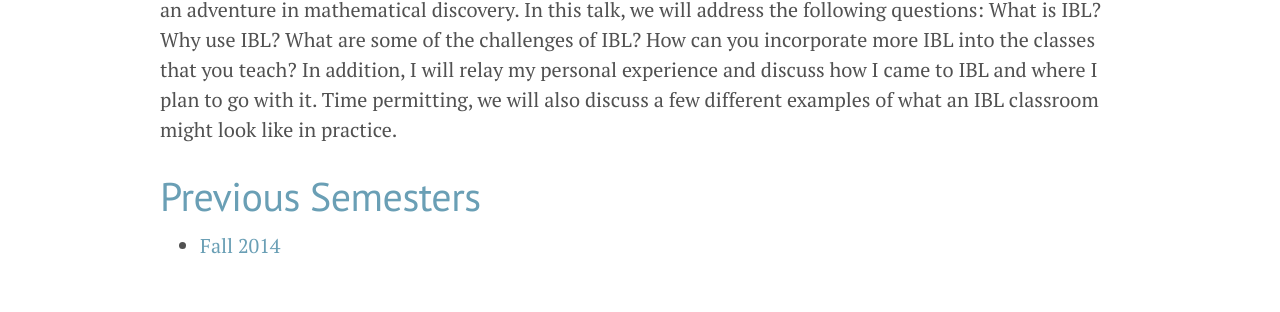
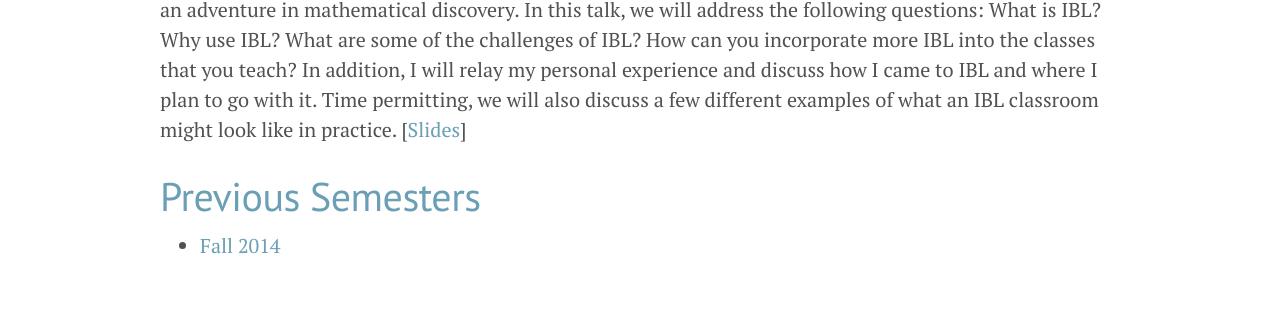
Before and after one commit to NAUMathStat/seminars, a Jekyll site: the page built from teachingSpring2015.md, in a window 1280 px wide. Shown: the part 657-969 px from the top of the page. Built offline with Jekyll 4.4.1, drawn with Linux system fonts in a browser that asks for light colours; Markdown is read by kramdown in place of the engine named in the settings; some of the changed text lies outside the part shown.

Commit message:
Update to Teaching Showcase

```diff
--- a/teachingSpring2015.md
+++ b/teachingSpring2015.md
@@ -13,7 +13,7 @@ Short description...
 
 **Speaker:** Dana Ernst
 
-**Abstract:** In many mathematics classrooms, "doing mathematics" means following the rules dictated by the teacher, and "knowing mathematics" means remembering and applying these rules. However, an inquiry-based-learning (IBL) approach challenges students to create/discover mathematics. Boiled down to its essence, IBL is a method of teaching that engages students in sense-making activities. Rather than showing facts or a clear, smooth path to a solution, the instructor guides students via well-crafted problems through an adventure in mathematical discovery. In this talk, we will address the following questions: What is IBL? Why use IBL? What are some of the challenges of IBL? How can you incorporate more IBL into the classes that you teach? In addition, I will relay my personal experience and discuss how I came to IBL and where I plan to go with it.  Time permitting, we will also discuss a few different examples of what an IBL classroom might look like in practice.
+**Abstract:** In many mathematics classrooms, "doing mathematics" means following the rules dictated by the teacher, and "knowing mathematics" means remembering and applying these rules. However, an inquiry-based-learning (IBL) approach challenges students to create/discover mathematics. Boiled down to its essence, IBL is a method of teaching that engages students in sense-making activities. Rather than showing facts or a clear, smooth path to a solution, the instructor guides students via well-crafted problems through an adventure in mathematical discovery. In this talk, we will address the following questions: What is IBL? Why use IBL? What are some of the challenges of IBL? How can you incorporate more IBL into the classes that you teach? In addition, I will relay my personal experience and discuss how I came to IBL and where I plan to go with it.  Time permitting, we will also discuss a few different examples of what an IBL classroom might look like in practice. [[Slides](https://speakerdeck.com/dcernst/a-discussion-about-inquiry-based-learning-part-2)]
 
 # Previous Semesters ##
 
```
